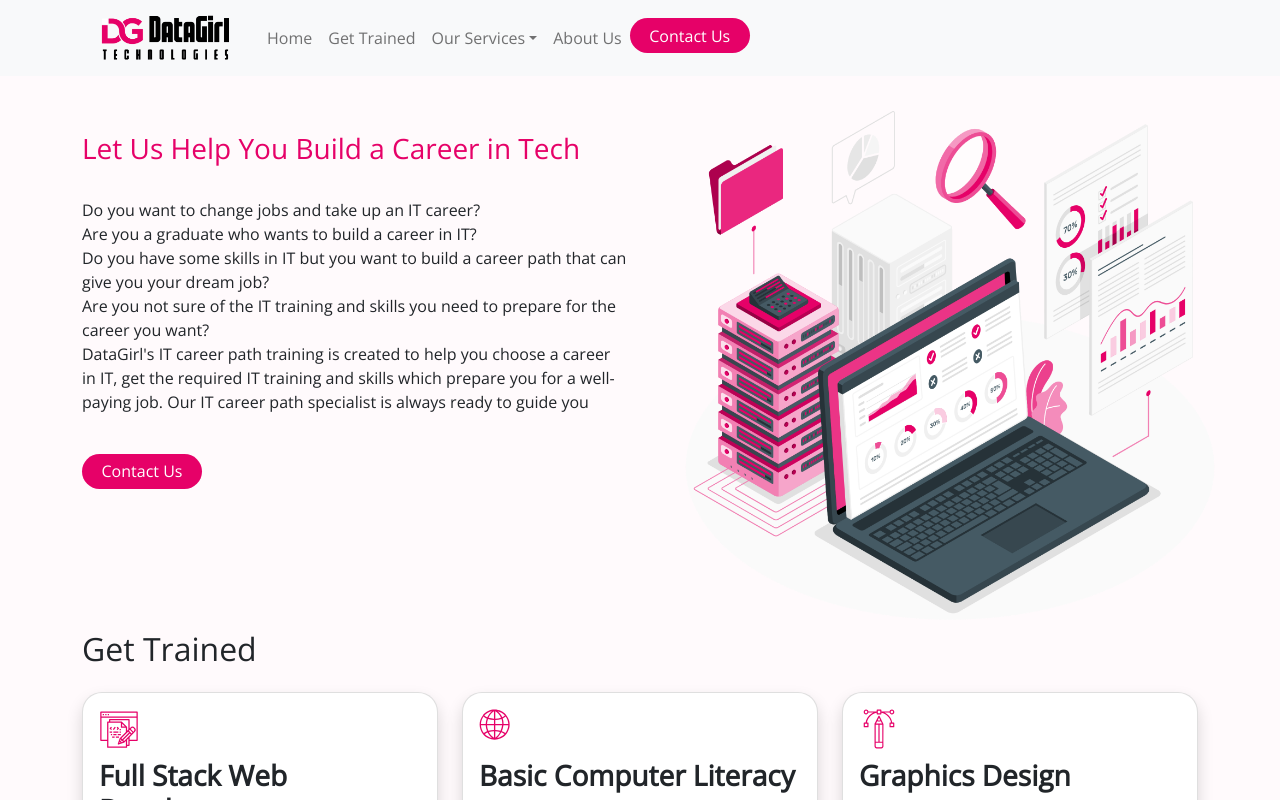
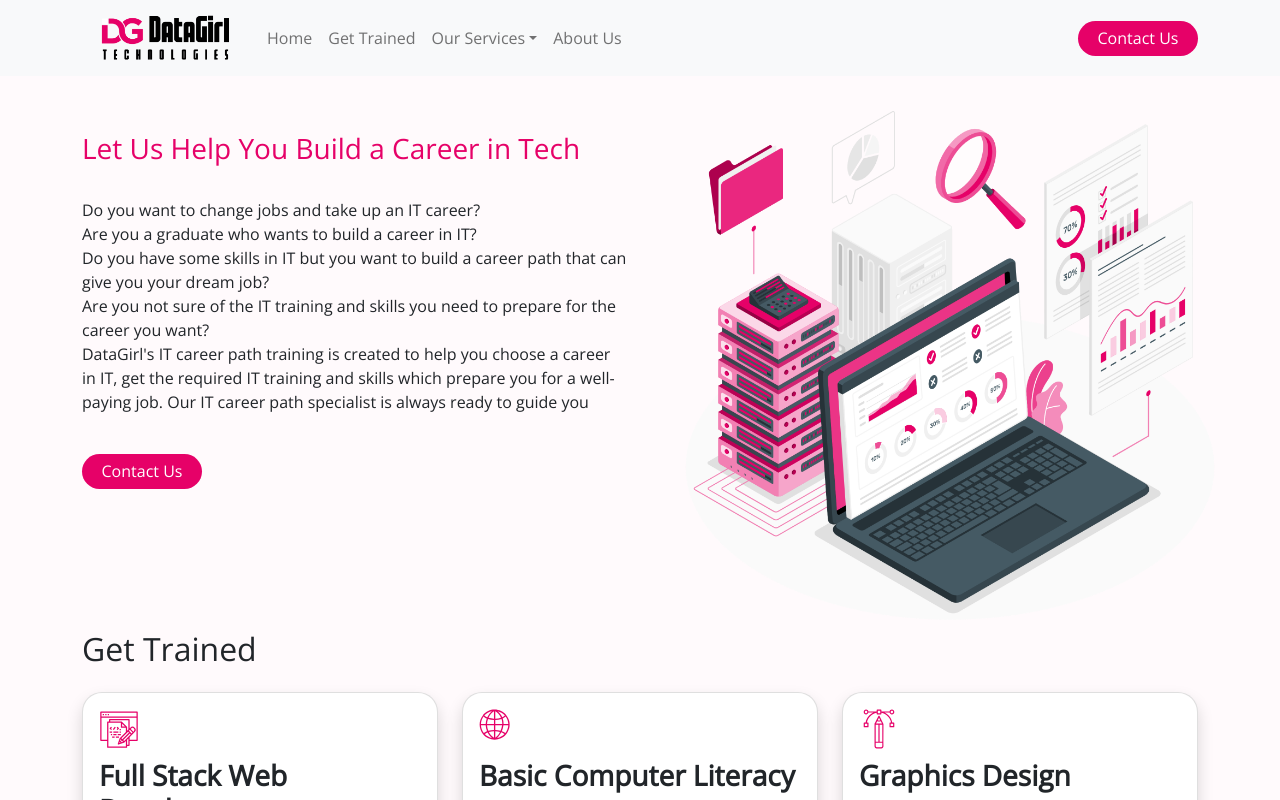
Before and after one commit to Fienne/website-project, a React (Create React App) app: page /get-trained in a window 1280 px wide. Shown: the top 800 px of the page. Built offline with nearby package versions, Linux system fonts and the light colour scheme.

Commit message:
edit footer and page components

```diff
--- a/src/Components/Footer/Footer.jsx
+++ b/src/Components/Footer/Footer.jsx
@@ -1,5 +1,6 @@
 import { Row, Col } from "react-bootstrap";
 import "./Footer.css";
+import { Link } from "react-router-dom";
 
 const Footer = () => {
   return (
@@ -131,38 +132,40 @@ const Footer = () => {
         </div>
 
         <Col lg={4} className="padding-left about">
-          <h4 style={{color:"var(--primary-color)"}}>About Company</h4>
-          <br/>
+          <h4 style={{ color: "var(--primary-color)" }}>About Company</h4>
+          <br />
           <Row>
             <Col>
-              <a href="#" className="link">About</a>
+              <a href="/about-us" className="link">
+                About
+              </a>
               <br />
               <br />
-              <a href="#">Services</a>
+              <a href="/about-us">Services</a>
               <br />
               <br />
-              <a href="#">Resources</a>
+              <a href="/about-us">Resources</a>
               <br />
               <br />
-              <a href="#">Portfolio</a>
+              <a href="/about-us">Portfolio</a>
             </Col>
             <Col>
-              <a href="#">Pricing</a>
+              <a href="/about-us">Pricing</a>
               <br />
               <br />
-              <a href="#">Careers</a>
+              <a href="/about-us">Careers</a>
               <br />
               <br />
-              <a href="#">News</a>
+              <a href="/about-us">News</a>
               <br />
               <br />
-              <a href="#">Events</a>
+              <a href="/about-us">Events</a>
             </Col>
           </Row>
         </Col>
         <Col lg={4} className="padding-left contact">
-          <h4 style={{color:"var(--primary-color)"}}>Contact Us</h4>
-          <br/>
+          <h4 style={{ color: "var(--primary-color)" }}>Contact Us</h4>
+          <br />
           <Col>
             <p>Mon-Fri: 8.00am - 6.00pm</p>
           </Col>
--- a/src/Components/Navbar/Navbar.css
+++ b/src/Components/Navbar/Navbar.css
@@ -2,11 +2,10 @@
   border-radius: 30px;
 }
 
-@media screen and (min-width: 1025px) {
+/* @media screen and (min-width: 1025px) {
   .contact-form {
-    justify-content: right;
     display: flex;
-    align-content: flex-end;
-    padding-right: 50px;
+    justify-content: flex-end;
+    padding-left: 50px;
   }
-}
+} */
--- a/src/Components/Navbar/Navigate.jsx
+++ b/src/Components/Navbar/Navigate.jsx
@@ -36,12 +36,42 @@ const Navigation = () => {
           </Link>
           <Navbar.Toggle
             aria-controls="basic-navbar-nav"
-            style={{ border: "none", width:"50px" }}
+            style={{ border: "none", width: "50px" }}
           />
-          <Navbar.Collapse id="basic-navbar-nav">
+          {/* <Navbar.Collapse id="basic-navbar-nav">
+            <Nav className="" style={{ maxHeight: "200px" }}>
+              <Nav.Link as={Link} to="/home">
+                Home
+              </Nav.Link>
+              <Nav.Link as={Link} to="/get-trained">
+                Get Trained
+              </Nav.Link>
+              <NavDropdown as={Link} title="Our Services" to="/ourService">
+                <NavDropdown.Item as={Link} to="/web-and-app-development">
+                  Web and App Development
+                </NavDropdown.Item>
+                <NavDropdown.Item as={Link} to="/brand-identity">
+                  Brand Identity
+                </NavDropdown.Item>
+                <NavDropdown.Item as={Link} to="/seo-services">
+                  SEO Services
+                </NavDropdown.Item>
+              </NavDropdown>
+              <Nav.Link as={Link} to="/about-us">
+                About Us
+              </Nav.Link>
+            </Nav>
+            <Form className="d-flex">
+              <Link to="/contact">
+              <RegButton title="Contact Us" />
+              </Link>
+            </Form>
+          </Navbar.Collapse> */}
+          <Navbar.Collapse id="navbarScroll">
             <Nav
-              className=""
-              style={{ maxHeight: "200px" }}
+              className="me-auto my-2 my-lg-0"
+              style={{ maxHeight: "100px" }}
+              navbarScroll
             >
               <Nav.Link as={Link} to="/home">
                 Home
@@ -63,12 +93,12 @@ const Navigation = () => {
               <Nav.Link as={Link} to="/about-us">
                 About Us
               </Nav.Link>
-              <Form className="contact-form">
-                <Link to="/contact">
-                  <RegButton title="Contact Us" />
-                </Link>
-              </Form>
             </Nav>
+            <Form className="d-flex">
+              <Link to="/contact">
+                <RegButton title="Contact Us" />
+              </Link>
+            </Form>
           </Navbar.Collapse>
         </Container>
       </Navbar>
--- a/src/Components/Testimonial/Testimonial.css
+++ b/src/Components/Testimonial/Testimonial.css
@@ -273,6 +273,6 @@ border-bottom: 1px solid #999; */
         margin-top: 40px;
         margin-bottom: 20px;
         align-content: center;
-        padding-left: 40px;
+        padding-left: 30px;
     }
 }
--- a/src/Screens/Home/Home.css
+++ b/src/Screens/Home/Home.css
@@ -218,6 +218,10 @@ svg {
   .phone-hero {
     display: none;
   }
+
+  .p-center{
+    text-align: center;
+  }
 }
 
 @media (max-width: 480px) {
@@ -252,7 +256,7 @@ svg {
   .phone-heading {
     position: absolute;
     top: 30px;
-    left: 23px;
+    left: 33px;
     color: white;
     font-size: 1.5rem;
     font-weight: bold;
@@ -266,19 +270,19 @@ svg {
   }
   .brand-text {
     font-size: 24px;
-    text-align: center;
+    /* text-align: center; */
     padding: 10px;
     margin-top: 20px;
   }
 
-  .p-center {
-    font-size: 12px;
-    padding: 15px;
-  }
   .featured-img {
     width: 300px;
     padding-bottom: 20px;
     padding-left: 60px;
+  }
+
+  .first-content{
+    padding-left: 30px;
   }
 }
 @media (min-width: 480px) {
--- a/src/Screens/Home/Home.jsx
+++ b/src/Screens/Home/Home.jsx
@@ -24,6 +24,7 @@ const Home = () => {
 
   return (
     <div className="">
+
       <Carousel className="carousel">
         <Carousel.Item className="hero-carousel">
           <img
@@ -98,14 +99,12 @@ const Home = () => {
           Center for ICT <br /> and computer training in <br /> Cameroon
         </h3>
         <Link to="/about-us">
-          <button className="d-block hero-button phone-button">
-            Get Started
-          </button>
+          <button className="d-block hero-button phone-button">Get Started</button>
         </Link>
       </div>
       <Container>
         <div className="middle-content">
-          <h2 className="d-flex justify-content-center fw-bolder brand-text">
+          <h2 className="d-flex justify-content-center text-center fw-bolder brand-text">
             A brand agency for ambitious young businesses
           </h2>
           <div className="d-flex justify-content-center">
@@ -114,7 +113,7 @@ const Home = () => {
             <span className="text-center dot"></span>&nbsp;&nbsp;
             <span className="text-center dot"></span>&nbsp;&nbsp;
           </div>
-          <p className="text-center p-center">
+          <p className="p-center">
             We believe scaling startups require a radically different kind of
             agency. Our lean, flexible approach is designed to help the
             businesses of tomorrow move forward, fast.
@@ -311,10 +310,7 @@ const Home = () => {
           </div>
         </div>
         <div className="col-md-6">
-          <img
-            src="./Images/talking.jpeg"
-            className="img-fluid w-100v talking-img"
-          />
+          <img src="./Images/talking.jpeg" className="img-fluid w-100v talking-img" />
         </div>
       </div>
 
@@ -337,10 +333,7 @@ const Home = () => {
             <img className="img-fluid featured-img" src="./Images/biz.png" />
           </div>
           <div className="col-md-4">
-            <img
-              className="img-fluid featured-img"
-              src="./Images/disrupt.png"
-            />
+            <img className="img-fluid featured-img" src="./Images/disrupt.png" />
           </div>
         </div>
         <Row className="mt-3">
--- a/src/index.css
+++ b/src/index.css
@@ -1,3 +1,7 @@
 :root{
   --primary-color: #E60168;
 }
+
+body{
+  overflow-x: hidden;
+}
```
Also changed, not shown: public/Datagirltechlogo.png.
